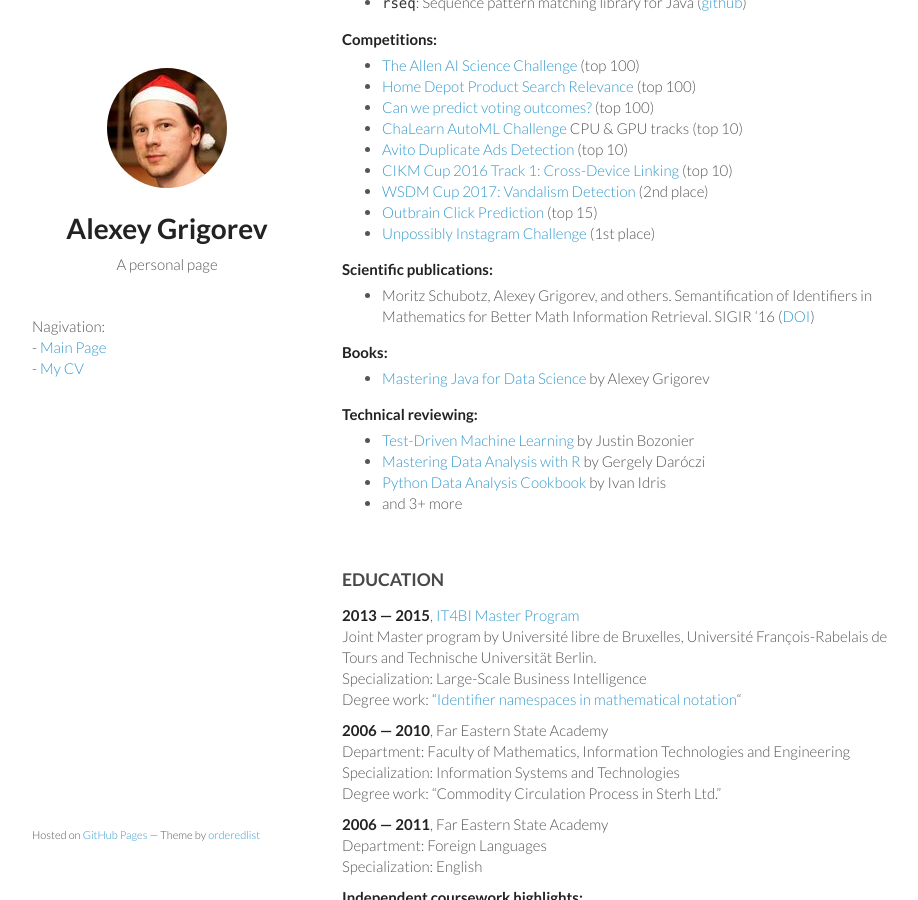
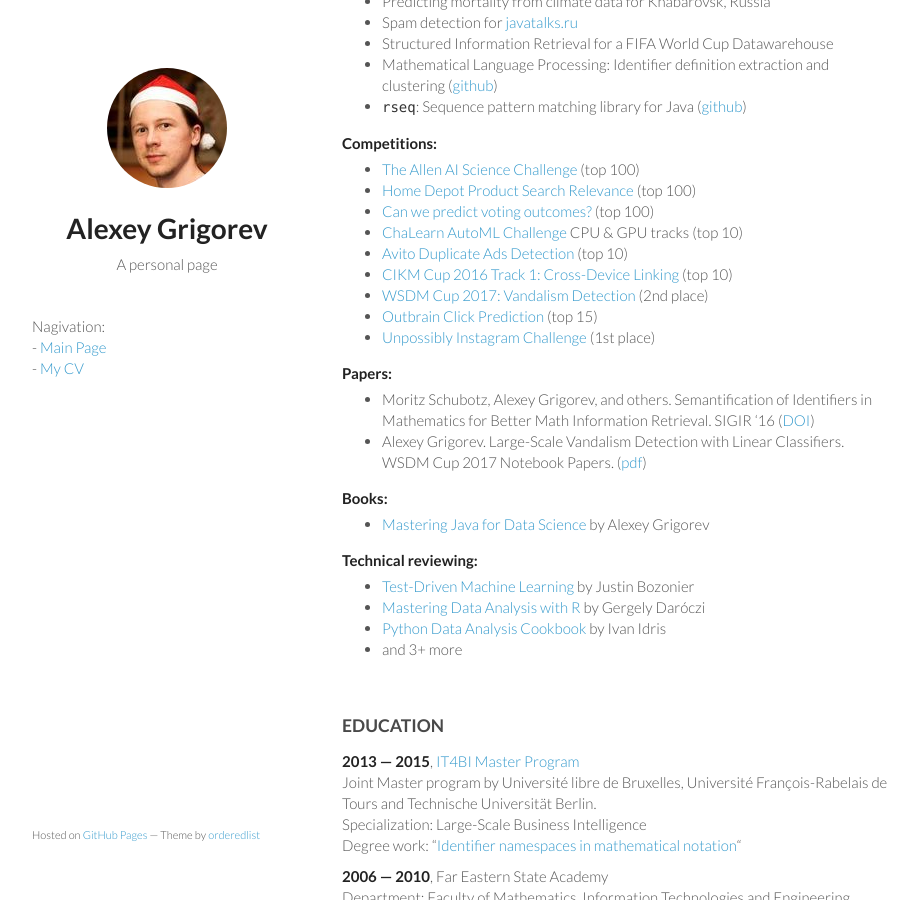
Before and after one commit to alexeygrigorev/alexeygrigorev.github.io, a Jekyll site: the page built from cv.md, in a window 1280 px wide and 900 px high, scrolled down 2370 px. Shown: the whole window, without its empty margins (178-1096 px from the left). Built offline with Jekyll 4.4.1, drawn with Linux system fonts in a browser that asks for light colours; some of the changed text lies outside the part shown.

Commit message:
Update cv.md

```diff
--- a/cv.md
+++ b/cv.md
@@ -39,7 +39,14 @@ A data scientist and machine learning engineer with hands on experience and stro
 
 ### PROFESSIONAL EXPERIENCE
 
-<strong>10.2015 &mdash; ...</strong><br/>
+<strong>08.2017 &mdash; ...</strong><br/>
+<strong>[Simplaex](http://www.simplaex.com)</strong>, Berlin, Germany<br/>
+Position: Data Scientist<br/>
+
+&nbsp;
+
+
+<strong>10.2015 &mdash; 07.2017</strong><br/>
 <strong>[Searchmetrics](http://www.searchmetrics.com)</strong>, Berlin, Germany<br/>
 Position: Data Scientist<br/>
 
@@ -175,10 +182,10 @@ Summary of prior experience:
 - [Unpossibly Instagram Challenge](http://live.unpossib.ly/instagram) (1st place)
 
 
-**Scientific publications:**
+**Papers:**
 
 - Moritz Schubotz, Alexey Grigorev, and others. Semantification of Identifiers in Mathematics for Better Math Information Retrieval. SIGIR '16 ([DOI](http://dx.doi.org/10.1145/2911451.2911503))
-
+- Alexey Grigorev. Large-Scale Vandalism Detection with Linear Classifiers. WSDM Cup 2017 Notebook Papers. ([pdf](http://www.uni-weimar.de/medien/webis/events/wsdm-cup-17/wsdmcup17-papers-final/wsdmcup17-vandalism-detection/grigorev17-notebook.pdf))
 
 **Books:**
 
```
